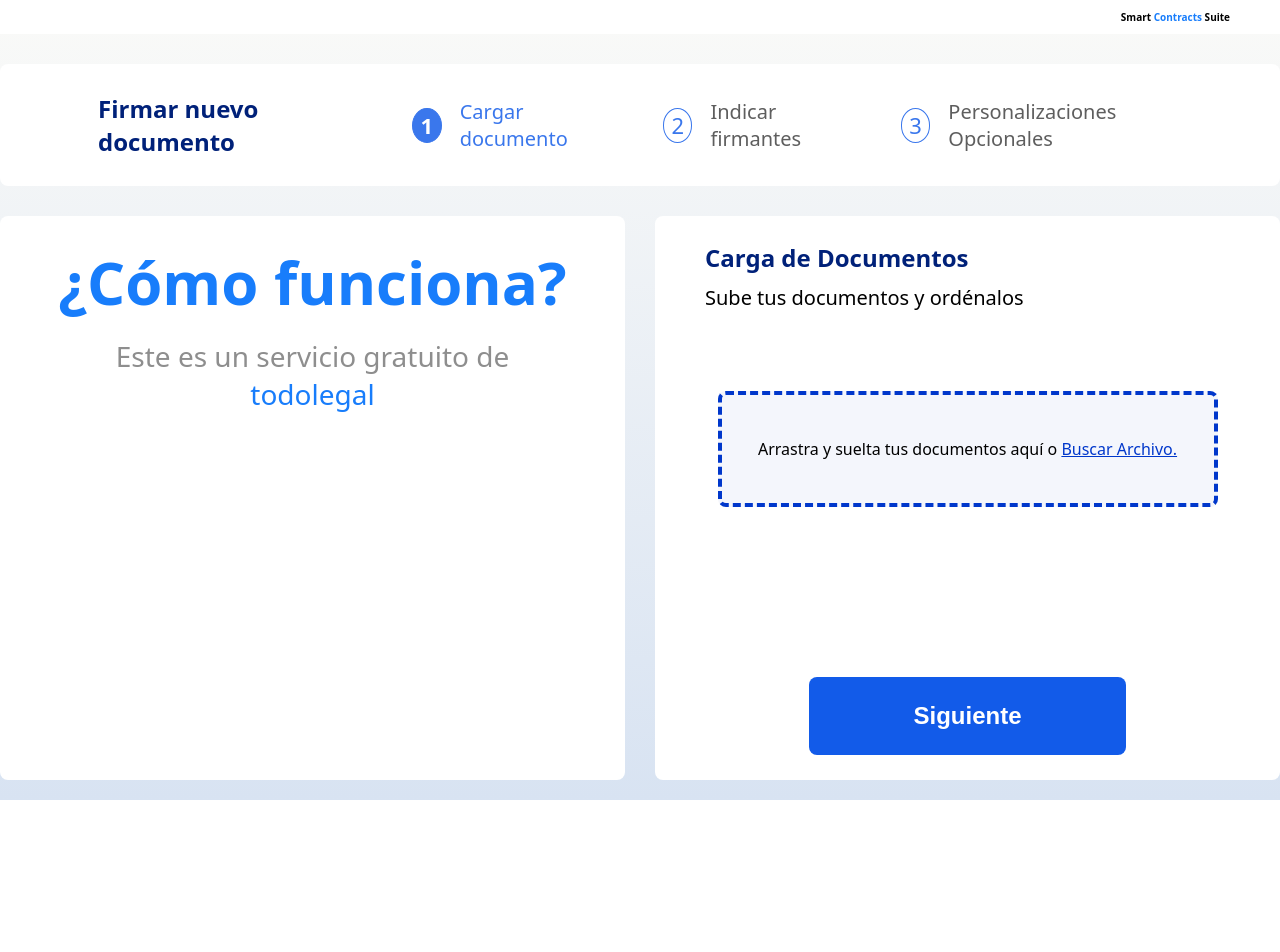
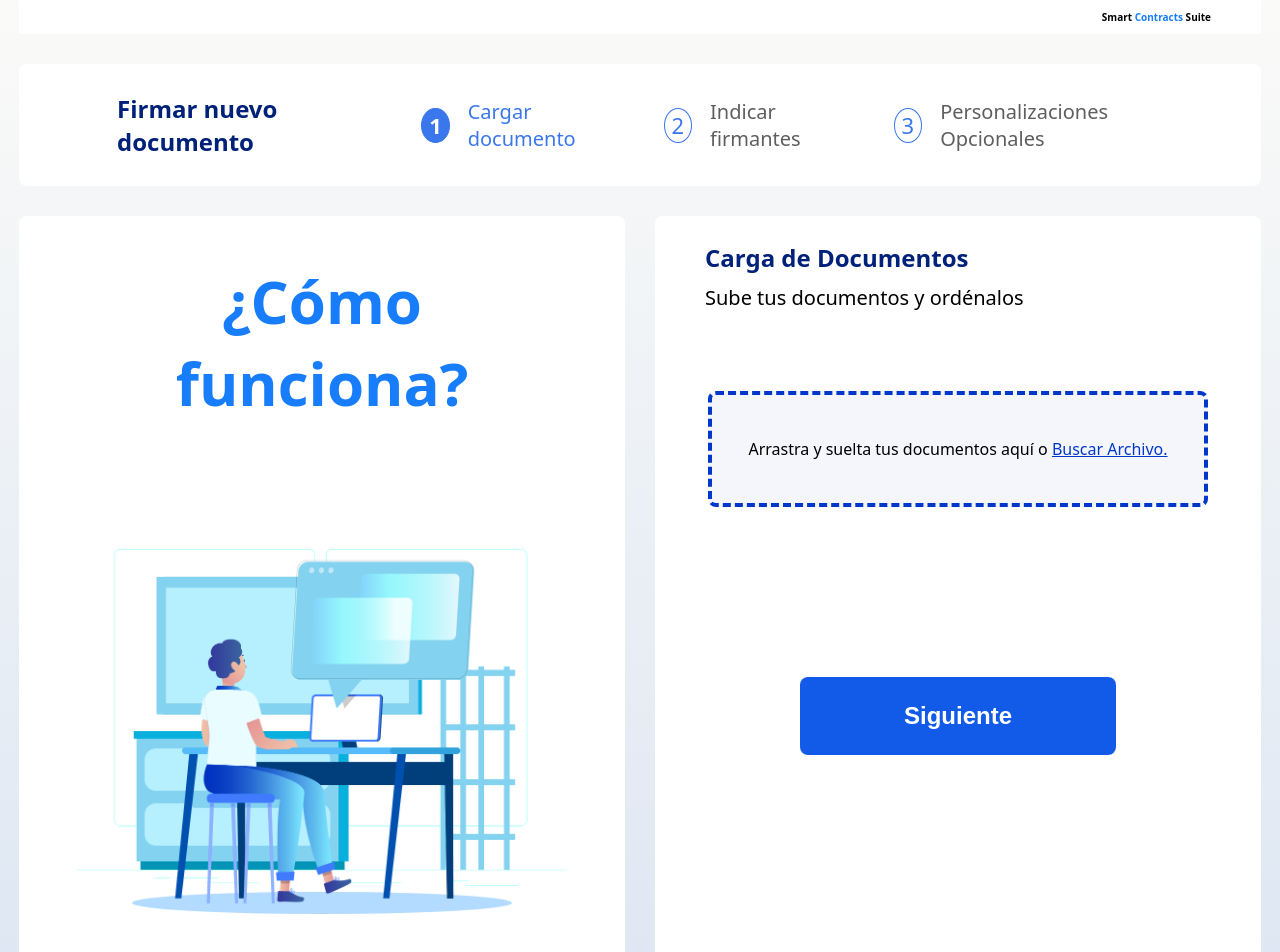
Before and after one commit to dkg-0717/todo-legal, a Vue app: page / in a window 1280 px wide. Shown: the top 952 px of the page. Before the commit the page ends 800 px from the top, so only its background shows below. Built offline with nearby package versions, Linux system fonts and the light colour scheme.

Commit message:
Ajustes de css y seccion como funciona

```diff
--- a/src/assets/css/main.css
+++ b/src/assets/css/main.css
@@ -2,5 +2,6 @@
   width: 100%;
   height: 100%;
   display: grid;
+  padding: 0 1.9rem 9.0rem;
   grid-template-rows: auto 1fr;
 }
--- a/src/components/Stepper/steps/StepOne.vue
+++ b/src/components/Stepper/steps/StepOne.vue
@@ -1,8 +1,8 @@
 <template>
   <main class="step-1">
-    <section class="section">
+    <section class="section section-1">
       <h1 class="txt-how-works txt-center">¿Cómo funciona?</h1>
-      <img src="" alt="">
+      <img class="desktop-image" src="../../../assets/images/desktop.png" alt="Imagen de una mujer en una pc">
       <p class="txt-free-service txt-center">Este es un servicio gratuito de <span class="txt-blue">todolegal</span></p>
     </section>
     <section class="section">
@@ -41,6 +41,18 @@ console.log(index.value)
   border-radius: 8px;
 }
 
+.section-1 {
+  padding: 44px 58px;
+}
+
+.desktop-image {
+  max-width: 700px;
+  width: 100%;
+  max-height: 378px;
+  object-fit: contain;
+  margin-block-start: 125px;
+}
+
 .txt-upload-docs {
   font-size: 2.4rem;
   font-weight: bold;
@@ -60,6 +72,7 @@ console.log(index.value)
 
 .txt-free-service {
   font-size: 2.8rem;
+  margin-block-start: 55px;
   color: var(--minusLightGray);
 }
 
```
Also changed, not shown: src/assets/images/desktop.png (added).
